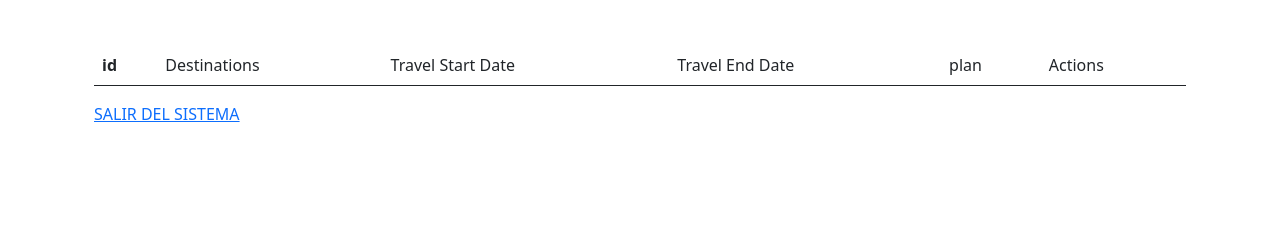
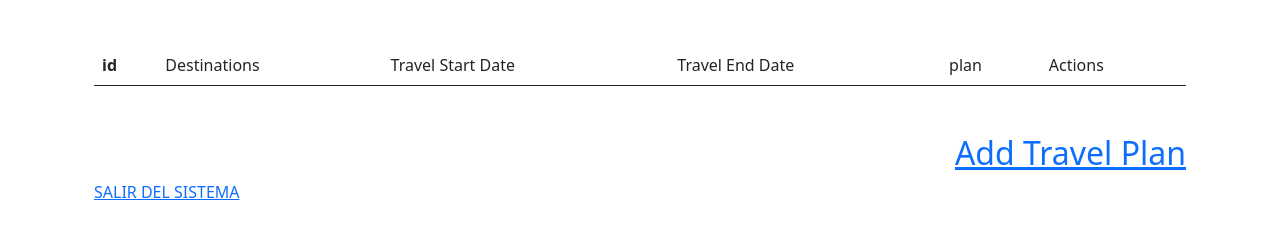
Before and after one commit to rafael-riv/travel_buddy, a Django app: template main/templates/index.html in a window 1280 px wide. Shown: the part 107-356 px from the top of the page. Run offline with Django 3.2, Linux system fonts and the light colour scheme; the template is opened without the code that fills it, so the values that code supplies are empty.

Commit message:
Lo ultimo antes de la fecha limite adios cinturon negro

```diff
--- a/main/templates/index.html
+++ b/main/templates/index.html
@@ -36,6 +36,7 @@
 			{% endfor %}
 		</tbody>
 	</table>
+	<div class="text-end mt-5"><h2><a href="/create">Add Travel Plan</a></h2></div>
     <a href="/logout">SALIR DEL SISTEMA</a>
 </div>
 
--- a/main/views.py
+++ b/main/views.py
@@ -1,4 +1,4 @@
-from main.models import Viaje
+from main.models import Viaje, User
 from django.contrib import messages
 from django.shortcuts import redirect, render
 import bcrypt
```
